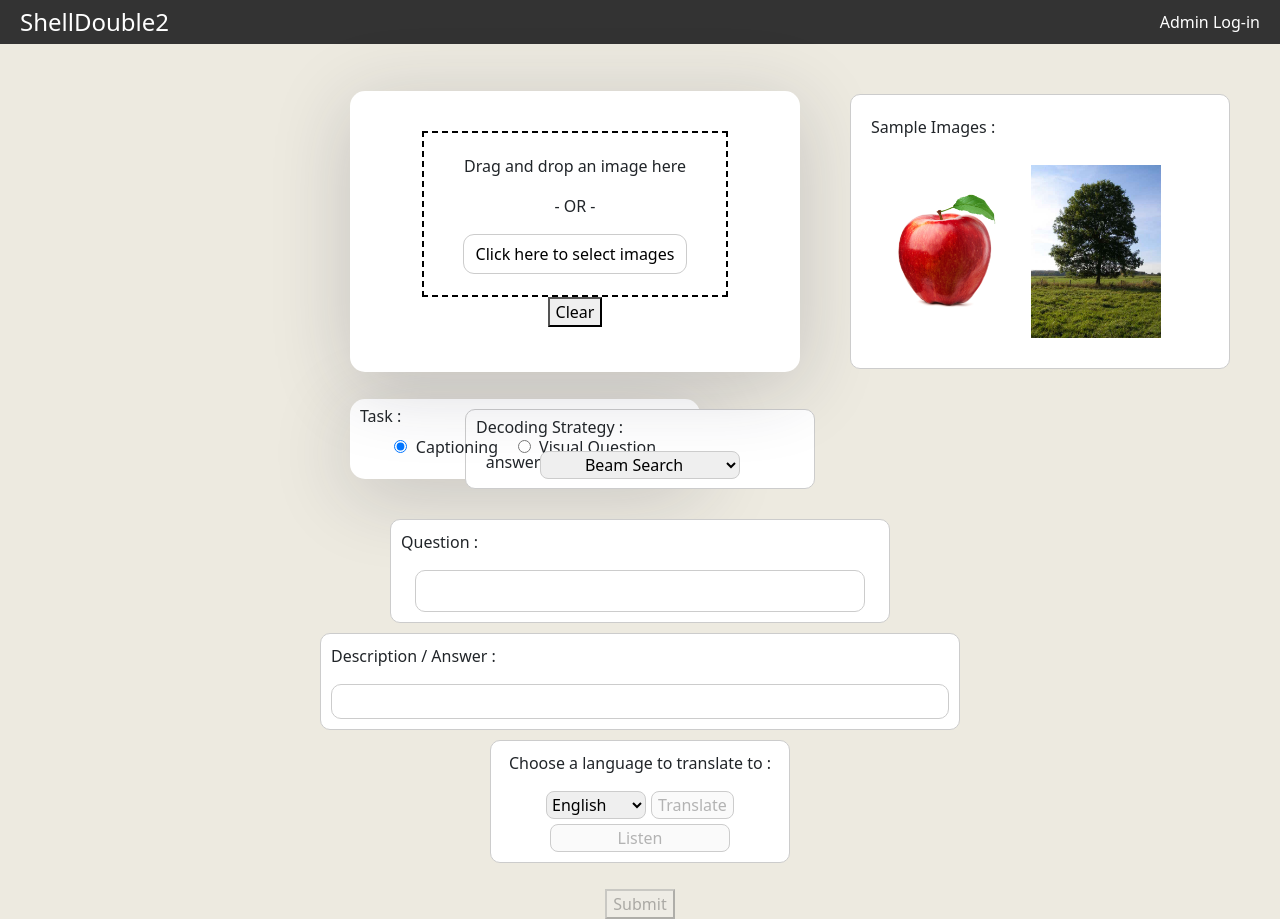
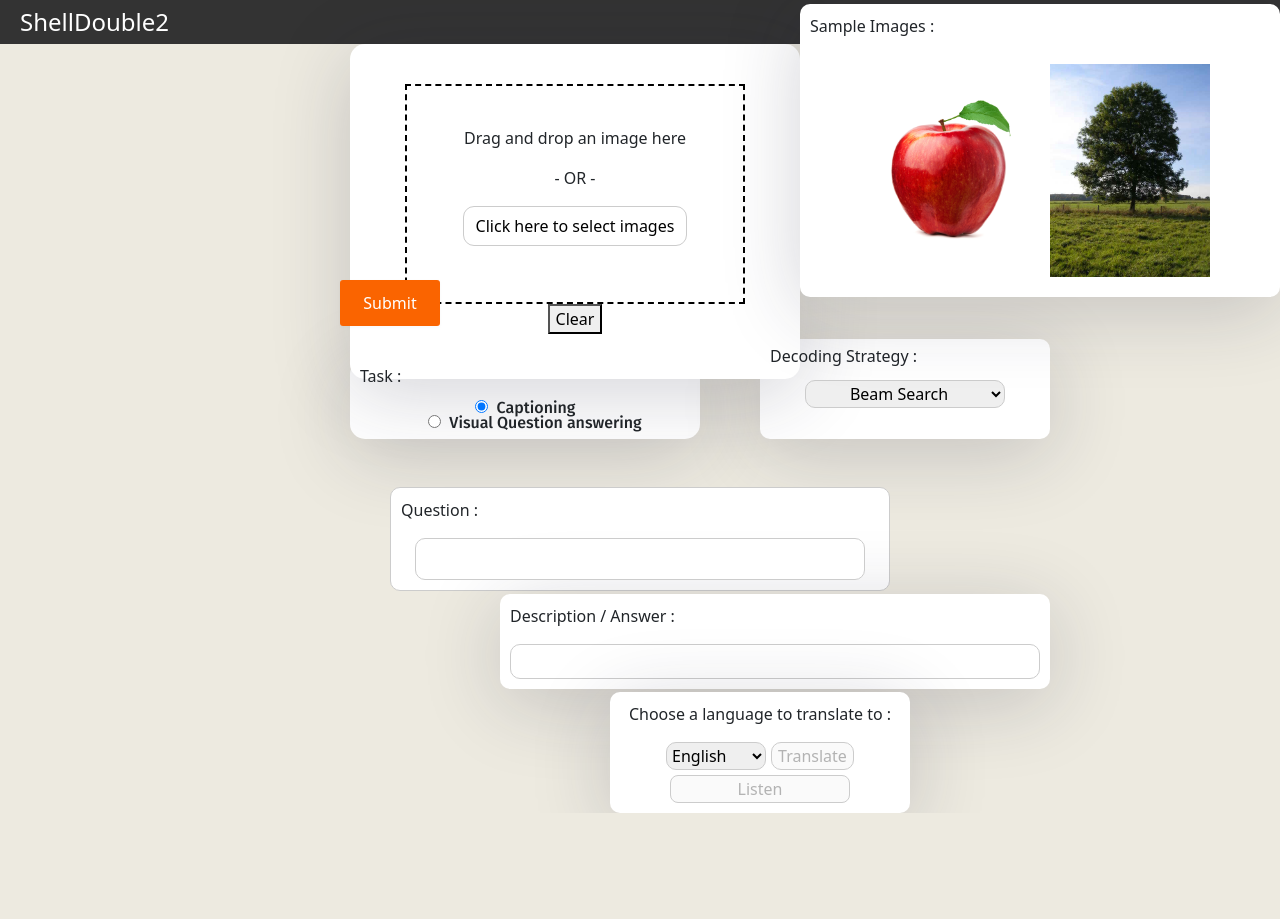
Before and after one commit to kellock117/ImageCaption, a React (Create React App) app in the folder frontend/: page / in a window 1280 px wide. After the commit the page ends 813 px from the top, so only its background shows below. Built offline with nearby package versions, Linux system fonts and the light colour scheme; no server answers.

Commit message:
Huge css change overall, submit button kind of wonky

```diff
--- a/frontend/src/components/main/css/dropzone.css
+++ b/frontend/src/components/main/css/dropzone.css
@@ -1,6 +1,12 @@
-img {
-    width: auto;
-    height: auto;
-    max-height: 100%;
-    max-width: 100%;
+.dropzoneimg {
+   width: 100%;
+   height: auto;
+   object-fit: contain;
+   max-width: 100%;
+   max-height: 100%;
 }
+
+.text-center {
+   text-align: center;
+   margin-top: 40px;
+}
--- a/frontend/src/components/main/css/sampleImg.css
+++ b/frontend/src/components/main/css/sampleImg.css
@@ -1,5 +1,5 @@
-img {
-    width: 150px;
+.sampleimg1, .sampleimg2 {
+    width: 180px;
     height: auto;
     max-width: 100%;
     max-height: 100%;
--- /dev/null
+++ b/frontend/src/components/main/css/submitButton.css
@@ -0,0 +1,42 @@
+.subBtn {
+    align-items: center;
+    background-clip: padding-box;
+    background-color: #fa6400;
+    border: 1px solid transparent;
+    border-radius: .25rem;
+    box-shadow: rgba(0, 0, 0, 0.02) 0 1px 3px 0;
+    box-sizing: border-box;
+    color: #fff;
+    cursor: pointer;
+    display: inline-flex;
+    font-family: system-ui,-apple-system,system-ui,"Helvetica Neue",Helvetica,Arial,sans-serif;
+    font-size: 16px;
+    font-weight: 400;
+    justify-content: center;
+    line-height: 1.25;
+    min-height: 3rem;
+    padding: calc(.875rem - 1px) calc(1.5rem - 1px);
+    position: relative;
+    text-decoration: none;
+    transition: all 250ms;
+    user-select: none;
+    -webkit-user-select: none;
+    touch-action: manipulation;
+    vertical-align: baseline;
+    width: auto;
+  }
+
+  .subBtn:hover {
+    background-color: #fb8332;
+    box-shadow: rgba(0, 0, 0, 0.1) 0 4px 12px;
+  }
+
+  .subBtn:hover {
+    transform: translateY(-1px);
+  }
+
+  .subBtn:active {
+    background-color: #c85000;
+    box-shadow: rgba(0, 0, 0, .06) 0 2px 4px;
+    transform: translateY(0);
+  }
--- a/frontend/src/components/main/dropzone.component.js
+++ b/frontend/src/components/main/dropzone.component.js
@@ -4,12 +4,8 @@ import "./css/dropzone.css"
 
 // css for body
 const bodyStyle = {
-  textAlign: "center",
-  padding: "21px",
   border: "2px black dashed",
-  width: "90%",
-  margin: "auto",
-  minWidth: "300px",
+  height: "220px",
 };
 
 //css for button
@@ -31,7 +27,7 @@ export default function DropZone({ onDrop, open, image }) {
   });
 
   const preview = image ? (
-    <img
+    <img className="dropzoneimg"
       alt={image.path}
       src={image.preview}
       // Revoke data uri after image is loaded
@@ -47,8 +43,8 @@ export default function DropZone({ onDrop, open, image }) {
       {preview ? (
         preview
       ) : (
-        <div>
-          <div className="text-center">
+        <div className="text-center">
+          <div>
             <p className="dropzone-content">Drag and drop an image here</p>
             <p>- OR -</p>
           </div>
--- a/frontend/src/components/main/output.component.js
+++ b/frontend/src/components/main/output.component.js
@@ -3,12 +3,12 @@ import Translation from "./translation.component";
 import Audio from "./audio.component";
 
 const outputContainerStyle = {
-  border : '1px solid #ccc',
-  backgroundColor: 'white',
+  background: "white",
+  boxShadow: "0px 14px 80px rgba(34, 35, 58, 0.2)",
   borderRadius : '10px',
-  width: '50%',
-  margin: 'auto',
-  marginTop: '10px',
+  width: '550px',
+  marginLeft: '500px',
+  marginTop: '3px',
   padding: '10px',
   textAlign: 'left',
 
@@ -29,12 +29,12 @@ const outputFontStyle = {
 }
 
 const TranslationContainerStyle = {
-  border : '1px solid #ccc',
-  backgroundColor: 'white',
+  background: "white",
+  boxShadow: "0px 14px 80px rgba(34, 35, 58, 0.2)",
   borderRadius : '10px',
   width: '300px',
-  margin: 'auto',
-  marginTop: '10px',
+  marginLeft: '610px',
+  marginTop: '3px',
   padding: '10px',
   textAlign: 'center',
 }
--- a/frontend/src/components/main/sampleIamge.component.js
+++ b/frontend/src/components/main/sampleIamge.component.js
@@ -2,23 +2,26 @@ import React from "react";
 import "./css/sampleImg.css"
 
 const sampleImgCont = {
-  margin: "50px",
-  border : '1px solid #ccc',
+  boxShadow: "0px 14px 80px rgba(34, 35, 58, 0.2)",
+  borderRadius: "10px",
   backgroundColor: 'white',
-  borderRadius : '10px',
-  width: '380px',
-  padding: '20px',
+  width: '480px',
+  padding: "10px",
+  position: "relative",
+  top: "-40px",
+}
+
+const sampleImgText = {
   textAlign: 'left',
   verticalAlign: 'text-top',
-
 }
 
 export default function SampleImage({ onClick }) {
   return (
     <div style={sampleImgCont}>
-      <p>Sample Images : </p>
-      <img alt="apple.jpg" src="./apple.jpg" onClick={onClick} />
-      <img alt="tree.jpg" src="./tree.jpg" onClick={onClick} />
+      <p style={sampleImgText}>Sample Images : </p>
+      <img className="sampleimg1" alt="apple.jpg" src="./apple.jpg" onClick={onClick} />
+      <img className="sampleimg2" alt="tree.jpg" src="./tree.jpg" onClick={onClick} />
     </div>
   );
 }
--- a/frontend/src/components/main/submitButton.component.js
+++ b/frontend/src/components/main/submitButton.component.js
@@ -1,15 +1,16 @@
 import React from "react";
+import "./css/submitButton.css"
 
 const captionStrategy = {
-  border : '1px solid #ccc',
-  backgroundColor: 'white',
-  borderRadius : '10px',
-  margin: "auto",
+  boxShadow: "0px 14px 80px rgba(34, 35, 58, 0.2)",
+  background: "white",
+  borderRadius: "10px",
   padding: "10px",
-  width: '350px',
-  height: '80px',
+  width: '290px',
+  height: '100px',
   lineHeight: '15px',
-  marginTop: '-70px',
+  marginLeft: "760px",
+  marginTop: '-100px',
 }
 
 const captionText = {
@@ -18,15 +19,17 @@ const captionText = {
 
 const selectBoxStyle = {
   border: '1px solid #ccc',
-  borderRadius: '8px',
+  borderRadius: "10px",
   padding: '1px',
   width: '200px',
   textAlign: 'center',
 }
 
 const submitButtonStyle = {
-  position: 'relative',
-  top: '400px',
+  position: "relative",
+  top: "-160px",
+  right: "250px",
+
 }
 
 export default function SubmitButton({ image, question, onSubmit }) {
@@ -77,7 +80,7 @@ export default function SubmitButton({ image, question, onSubmit }) {
         </select>
       </div>
       <div style={submitButtonStyle}>
-        <button disabled={!image} onClick={handleSubmission}>
+        <button disabled={!image} className="subBtn" onClick={handleSubmission}>
           Submit
         </button>
       </div>
--- a/frontend/src/components/main/translation.component.js
+++ b/frontend/src/components/main/translation.component.js
@@ -2,13 +2,13 @@ import React from "react";
 
 const translateButton = {
   border: '1px solid #ccc',
-  borderRadius: '8px',
+  borderRadius: '10px',
   marginLeft: '5px',
 }
 
 const selectStyle = {
   border: '1px solid #ccc',
-  borderRadius: '8px',
+  borderRadius: '10px',
   padding: '1px',
   width: '100px',
 }
--- a/frontend/src/pages/main.js
+++ b/frontend/src/pages/main.js
@@ -53,7 +53,7 @@ export default function Captioning() {
 
           {/* give the image file to fetch it to the server */}
 
-          <button onClick={clear}>Clear</button>
+          <button className="clrBtn" onClick={clear}>Clear</button>
         </div>
         <div className="child2">
           <SampleImage onClick={onClick} />
@@ -67,9 +67,9 @@ export default function Captioning() {
       >
         <p className="radioText1">Task : </p>
         <input type="radio" className="btn1" name="feature" value="captioning" defaultChecked />
-        Captioning
+        <label>Captioning</label><br/>
         <input type="radio" className="btn2" name="feature" value="vqa" />
-        Visual Question answering
+        <label>Visual Question answering</label>
       </div>
       <div>
         <SubmitButton image={image} question={question} onSubmit={onSubmit} />
```
